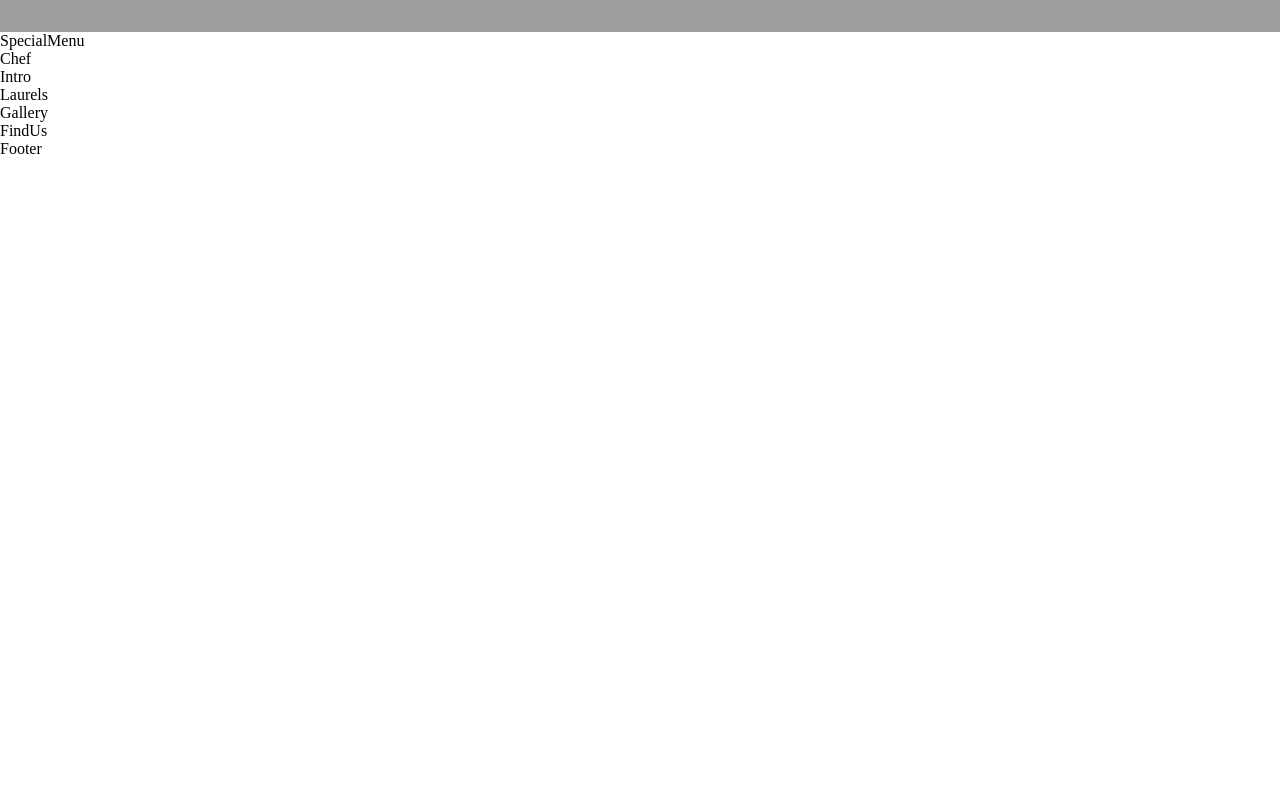
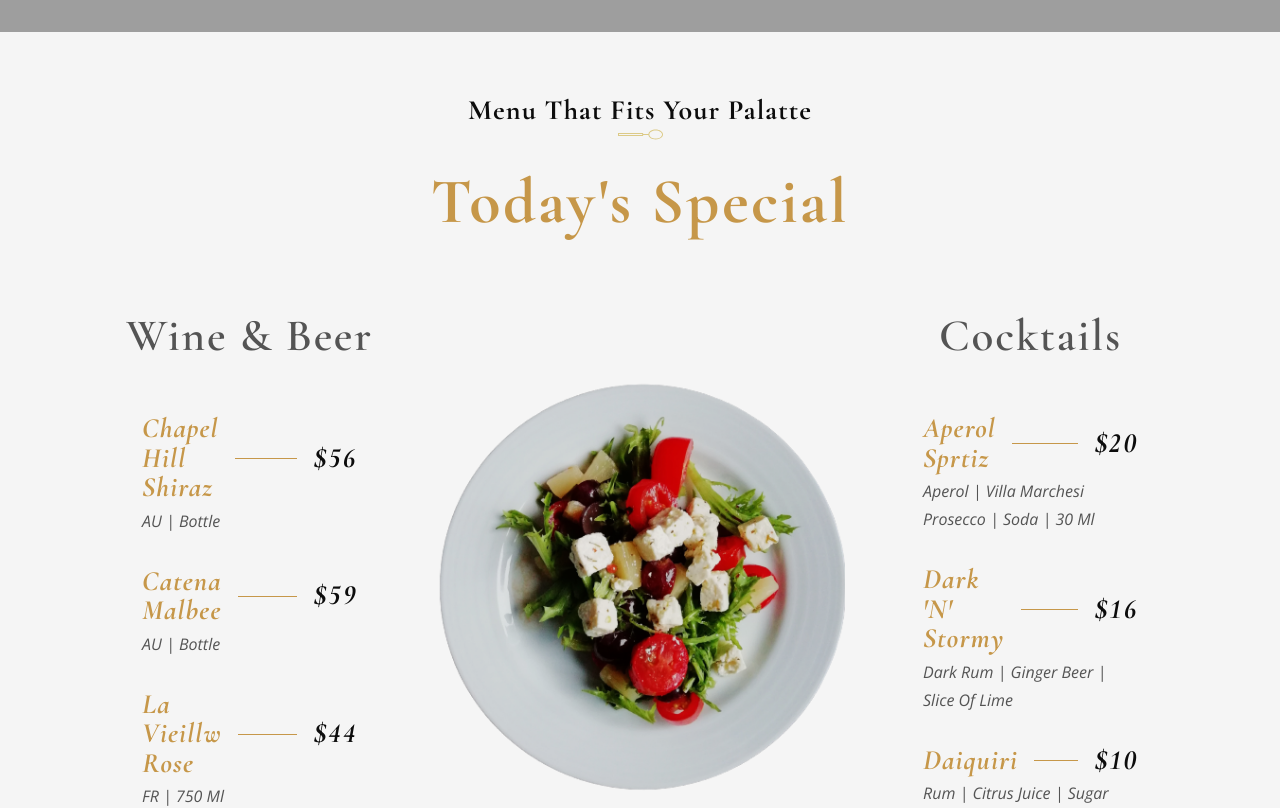
Before and after one commit to tsongtheng/GlobalFlavors, a React (Create React App) app: page / in a window 1280 px wide. Shown: the part 1640-2448 px from the top of the page. Before the commit the page ends 1798 px from the top, so only its background shows below. Built offline with nearby package versions, Linux system fonts and the light colour scheme; grey boxes are pictures that could not be loaded.

Commit message:
create SpecialMenu container, small update in Navbar & Header

```diff
--- a/src/App.css
+++ b/src/App.css
@@ -52,6 +52,13 @@
 
 .app__wrapper_img img {
   width: 70%;
+
+  filter: brightness(0.8);
+  transition: all 0.5s ease-in-out;
+}
+
+.app__wrapper_img img:hover {
+  filter: brightness(1);
 }
 
 .custom__button {
@@ -61,23 +68,29 @@
   font-weight: 700;
   letter-spacing: 0.04em;
   line-height: 28px;
-  font-size: 16px;
+  font-size: 20px;
   padding: 0.5rem 1.5rem;
   border-radius: 1px;
   border: none;
   outline: none;
   cursor: pointer;
+  transition: all 0.4s ease-in-out;
+}
+
+.custom__button:hover {
+  background-color: #9e6f21;
+  color: var(--color-white);
 }
 
 .p__baskerville {
   font-family: var(--font-base);
-  color: var(--color-gray);
+  color: var(--color-black);
   font-weight: 700;
   letter-spacing: 0.04em;
   text-transform: capitalize;
   font-feature-settings: "tnum" on, "lnum" on;
   line-height: 29.9px;
-  font-size: 23px;
+  font-size: 28px;
 }
 
 .p__opensans {
--- a/src/components/Menuitem/MenuItem.css
+++ b/src/components/Menuitem/MenuItem.css
@@ -0,0 +1,40 @@
+.app__menuitem {
+  width: 100%;
+  margin: 1rem 0;
+
+  display: flex;
+  flex-direction: column;
+}
+
+.app__menuitem-head {
+  display: flex;
+  justify-content: space-between;
+  align-items: center;
+}
+
+.app__menuitem-sub {
+  width: 100%;
+  margin-top: 0.2rem;
+}
+
+.app__menuitem-name {
+  flex: 1;
+}
+
+.app__menuitem-dash {
+  width: 90px;
+  height: 1px;
+  background: var(--color-golden);
+  margin: 0 1rem;
+}
+
+.app__menuitem-price {
+  display: flex;
+  justify-content: flex-end;
+  align-items: flex-end;
+  font-style: italic;
+}
+
+.app__menuitem-sub p {
+  letter-spacing: 0.0001rem;
+}
--- a/src/components/Menuitem/MenuItem.jsx
+++ b/src/components/Menuitem/MenuItem.jsx
@@ -1,10 +1,32 @@
-import React from 'react';
+import React from "react";
 
-import './MenuItem.css';
+import "./MenuItem.css";
 
-const MenuItem = () => (
-  <div>
-    MenuItem
+const MenuItem = ({ title, price, tags }) => (
+  <div className="app__menuitem">
+    <div className="app__menuitem-head">
+      <div className="app__menuitem-name">
+        <p
+          className="p__baskerville"
+          style={{ color: "#c69749", fontStyle: "italic" }}
+        >
+          {title}
+        </p>
+      </div>
+      <div className="app__menuitem-dash" />
+      <div className="app__menuitem-price">
+        <p className="p__baskerville">{price}</p>
+      </div>
+    </div>
+
+    <div className="app__menuitem-sub">
+      <p
+        className="p__opensans"
+        style={{ color: "#545454", fontStyle: "italic" }}
+      >
+        {tags}
+      </p>
+    </div>
   </div>
 );
 
--- a/src/components/Navbar/Navbar.css
+++ b/src/components/Navbar/Navbar.css
@@ -89,7 +89,7 @@
 
 .app__navbar-smallscreen_overlay .overlay__close {
   font-size: 27px;
-  color: var(--color-gray);
+  color: var(--color-golden);
   cursor: pointer;
 
   position: absolute;
@@ -109,15 +109,16 @@
 .app__navbar-smallscreen_links li {
   margin: 2rem;
   cursor: pointer;
-  color: var(--color-gray);
+  color: var(--color-golden);
   font-size: 2rem;
+  font-weight: 700;
   text-align: center;
   font-family: var(--font-base);
-  transition: 0.2s ease-in-out;
+  transition: all 0.2s ease-in-out;
 }
 
 .app__navbar-smallscreen_links li:hover {
-  color: var(--color-black);
+  color: var(--color-gray);
 }
 
 @media screen and (min-width: 2000px) {
--- a/src/container/Menu/SpecialMenu.css
+++ b/src/container/Menu/SpecialMenu.css
@@ -0,0 +1,88 @@
+.app__specialMenu {
+  flex-direction: column;
+  background: var(--color-white);
+}
+
+.app__specialMenu-title {
+  margin-bottom: 2rem;
+  text-align: center;
+}
+
+.app__specialMenu-menu {
+  width: 100%;
+  margin: 2rem 0;
+
+  display: flex;
+  justify-content: center;
+  align-items: flex-start;
+  flex-direction: row;
+}
+
+.app__specialMenu-menu_heading {
+  font-family: var(--font-base);
+  font-weight: 600;
+  font-size: 45px;
+  line-height: 58.5px;
+  letter-spacing: 0.04em;
+  color: var(--color-gray);
+}
+
+.app__specialMenu-menu_wine,
+.app__specialMenu-menu_cocktails {
+  flex: 1;
+  width: 100%;
+  flex-direction: column;
+}
+
+.app__specialMenu-menu_img {
+  width: 410px;
+  margin: 0 2rem;
+}
+
+.app__specialMenu-menu_img img {
+  width: 100%;
+  height: auto;
+
+  filter: brightness(0.9);
+}
+
+.app__specialMenu_menu_items {
+  display: flex;
+  flex-direction: column;
+
+  margin: 2rem 0;
+  width: 70%;
+}
+
+@media screen and (min-width: 2000px) {
+  .app__specialMenu-menu_img {
+    width: 650px;
+  }
+
+  .app__specialMenu-menu_img img {
+    height: 920px;
+  }
+}
+/*
+@media screen and (max-width: 1150px) {
+  .app__specialMenu-menu {
+    flex-direction: column;
+    align-items: center;
+    width: 100%;
+  }
+
+  .app__specialMenu-menu_img {
+    margin: 3rem 0;
+  }
+}
+
+@media screen and (max-width: 650px) {
+  .app__specialMenu-menu_img {
+    width: 100%;
+  }
+
+  .app__specialMenu-menu_heading {
+    font-size: 35px;
+    line-height: 48.5px;
+  }
+} */
--- a/src/container/Menu/SpecialMenu.jsx
+++ b/src/container/Menu/SpecialMenu.jsx
@@ -1,10 +1,55 @@
-import React from 'react';
+import React from "react";
 
-import './SpecialMenu.css';
+import { SubHeading, MenuItem } from "../../components";
+import { data, images } from "../../constants";
+import "./SpecialMenu.css";
 
 const SpecialMenu = () => (
-  <div>
-    SpecialMenu
+  <div className="app__specialMenu flex__center section__padding" id="menu">
+    <div className="app__specialMenu-title">
+      <SubHeading title="Menu that fits your palatte" />
+      <h1 className="headtext__baskerville">Today&apos;s Special</h1>
+    </div>
+
+    <div className="app__specialMenu-menu">
+      <div className="app__specialMenu-menu_wine  flex__center">
+        <p className="app__specialMenu-menu_heading">Wine & Beer</p>
+        <div className="app__specialMenu_menu_items">
+          {data.wines.map((wine, index) => (
+            <MenuItem
+              key={wine.title + index}
+              title={wine.title}
+              price={wine.price}
+              tags={wine.tags}
+            />
+          ))}
+        </div>
+      </div>
+
+      <div className="app__specialMenu-menu_img">
+        <img src={images.menu} alt="menu__img" />
+      </div>
+
+      <div className="app__specialMenu-menu_cocktails  flex__center">
+        <p className="app__specialMenu-menu_heading">Cocktails</p>
+        <div className="app__specialMenu_menu_items">
+          {data.cocktails.map((cocktail, index) => (
+            <MenuItem
+              key={cocktail.title + index}
+              title={cocktail.title}
+              price={cocktail.price}
+              tags={cocktail.tags}
+            />
+          ))}
+        </div>
+      </div>
+    </div>
+
+    <div style={{ marginTop: 15 }}>
+      <button type="button" className="custom__button">
+        View More
+      </button>
+    </div>
   </div>
 );
 
--- a/src/index.css
+++ b/src/index.css
@@ -1,10 +1,12 @@
-@import url("https://fonts.googleapis.com/css2?family=Libre+Baskerville:ital,wght@0,400;0,700;1,400&family=Open+Sans:ital,wght@0,300;0,400;0,500;0,600;0,700;0,800;1,300;1,400;1,500;1,600;1,700;1,800&display=swap");
+@import url("https://fonts.googleapis.com/css2?family=Cormorant+Garamond:ital,wght@0,300;0,400;0,500;0,600;0,700;1,300;1,400;1,500;1,600;1,700&family=Libre+Baskerville:ital,wght@0,400;0,700;1,400&family=Open+Sans:ital,wght@0,300;0,400;0,500;0,600;0,700;0,800;1,300;1,400;1,500;1,600;1,700;1,800&display=swap");
 
 :root {
-  --font-base: "Libre Baskerville", serif;
+  /* --font-base: "Libre Baskerville", serif; */
   --font-alt: "Open Sans", sans-serif;
+  --font-base: "Cormorant Garamond", serif;
 
-  --color-golden: #dcca87;
+  --color-golden: #c69749;
+  --color-light-golden: #dcca87;
   --color-white: #f5f5f5;
   --color-gray: #545454;
   --color-crimson: #f5efdb;
```
